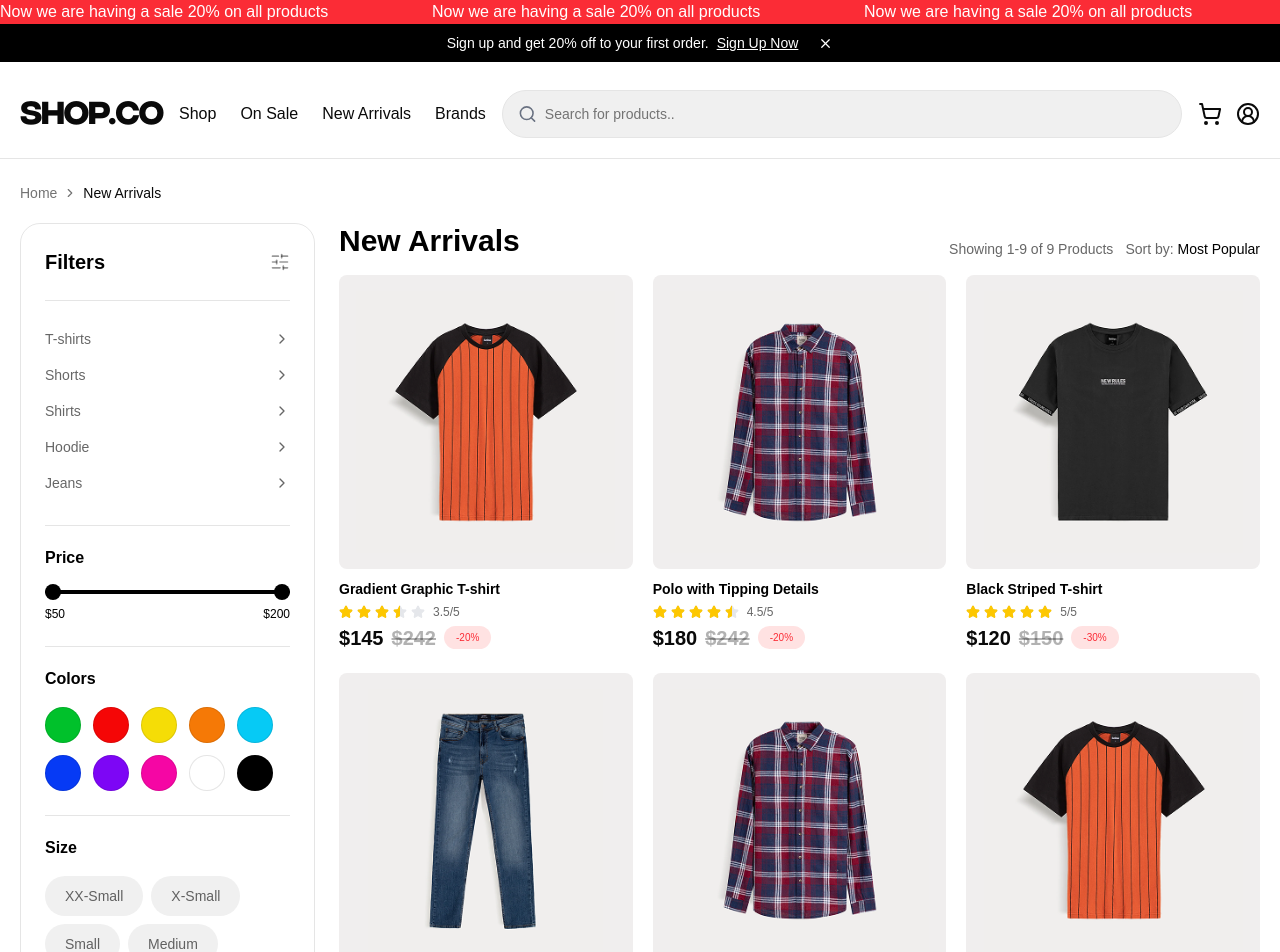
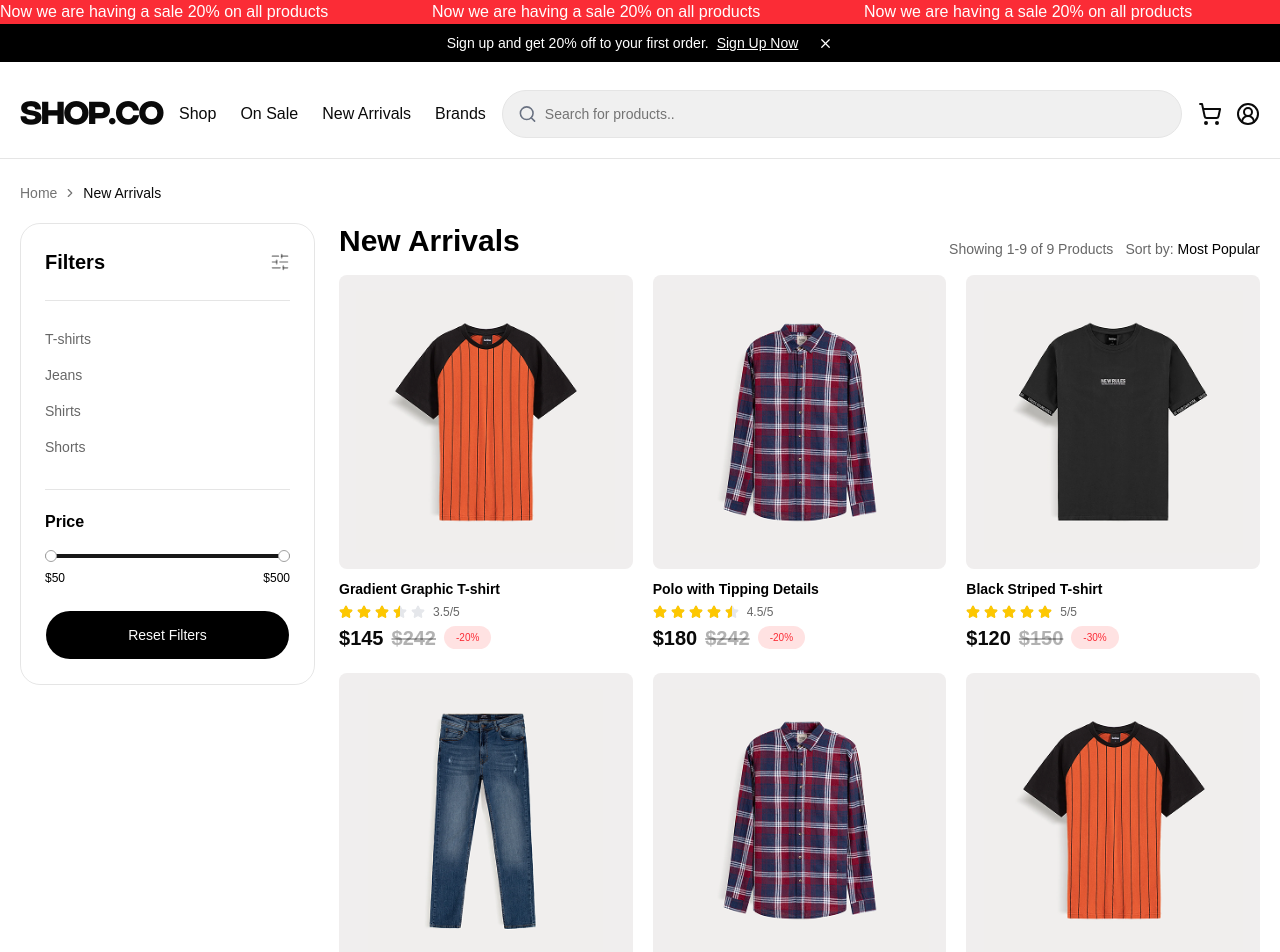
Before and after one commit to MohamedBadrr/hoodzy, a React (Vite) app: page /new in a window 1280 px wide. Shown: the top 952 px of the page. Built offline with nearby package versions, Linux system fonts and the light colour scheme.

Commit message:
feat: add Slider component, update ProductFilters with price range slider, and enhance routing labels.

```diff
--- /dev/null
+++ b/src/components/ui/slider.tsx
@@ -0,0 +1,57 @@
+import * as React from "react"
+import { Slider as SliderPrimitive } from "radix-ui"
+
+import { cn } from "../../lib/utils"
+
+function Slider({
+  className,
+  defaultValue,
+  value,
+  min = 0,
+  max = 100,
+  ...props
+}: React.ComponentProps<typeof SliderPrimitive.Root>) {
+  const _values = React.useMemo(
+    () =>
+      Array.isArray(value)
+        ? value
+        : Array.isArray(defaultValue)
+          ? defaultValue
+          : [min, max],
+    [value, defaultValue, min, max]
+  )
+
+  return (
+    <SliderPrimitive.Root
+      data-slot="slider"
+      defaultValue={defaultValue}
+      value={value}
+      min={min}
+      max={max}
+      className={cn(
+        "relative flex w-full touch-none items-center select-none data-disabled:opacity-50 data-vertical:h-full data-vertical:min-h-40 data-vertical:w-auto data-vertical:flex-col",
+        className
+      )}
+      {...props}
+    >
+      <SliderPrimitive.Track
+        data-slot="slider-track"
+        className="relative grow overflow-hidden rounded-full bg-muted data-horizontal:h-1 data-horizontal:w-full data-vertical:h-full data-vertical:w-1"
+      >
+        <SliderPrimitive.Range
+          data-slot="slider-range"
+          className="absolute bg-primary select-none data-horizontal:h-full data-vertical:w-full"
+        />
+      </SliderPrimitive.Track>
+      {Array.from({ length: _values.length }, (_, index) => (
+        <SliderPrimitive.Thumb
+          data-slot="slider-thumb"
+          key={index}
+          className="relative block size-3 shrink-0 rounded-full border border-ring bg-white ring-ring/50 transition-[color,box-shadow] select-none after:absolute after:-inset-2 hover:ring-3 focus-visible:ring-3 focus-visible:outline-hidden active:ring-3 disabled:pointer-events-none disabled:opacity-50"
+        />
+      ))}
+    </SliderPrimitive.Root>
+  )
+}
+
+export { Slider }
--- a/src/constants/index.ts
+++ b/src/constants/index.ts
@@ -16,3 +16,10 @@
       title: "Brands",
     },
   ];
+export const routeLabels: Record<string, string> = {
+  "/products": "Products",
+  "/shop": "Shop",
+  "/sale": "On Sale",
+  "/new": "New Arrivals",
+  "/brands": "Brands",
+};
--- a/src/features/footer/components/SiteFooter.tsx
+++ b/src/features/footer/components/SiteFooter.tsx
@@ -6,6 +6,7 @@ import paypal from "../../../assets/images/paypal.png";
 import gpay from "../../../assets/images/gpay.png";
 import visa from "../../../assets/images/visa.png";
 import goPay from "../../../assets/images/goPay.png";
+import { useAuthStore } from "../../../store/authStore";
 
 const socialLinks = [
   { label: "Twitter", icon: Twitter },
@@ -23,9 +24,12 @@ const payments = [
 ];
 
 export default function SiteFooter() {
+  const { isAuthenticated } = useAuthStore();
   return (
-    <footer className="mt-32 px-4 pb-8 pt-0 sm:mt-28 sm:px-8 md:mt-24 lg:mt-26 lg:px-25">
-      <NewsletterSignup />
+    <footer
+      className={`mt-32 px-4 pb-8 ${!isAuthenticated ? "border-t" : ""} pt-0 sm:mt-28 sm:px-8 md:mt-24 lg:mt-26 lg:px-25`}
+    >
+      {isAuthenticated && <NewsletterSignup />}
       <div className="mx-auto max-w-310  ">
         <div className="pt-10 lg:hidden">
           <h2 className="font-inter text-3xl font-bold text-black">SHOP.CO</h2>
--- a/src/features/header/Sale.tsx
+++ b/src/features/header/Sale.tsx
@@ -35,7 +35,7 @@ export default function Sale() {
           {repeatedBrands.map((brand, index) => (
             <CarouselItem
               key={index}
-              className="basis-1/2 sm:basis-1/2 md:basis-1/3 lg:basis-1/3"
+              className="basis-1/1 sm:basis-1/1 md:basis-1/2 lg:basis-1/2 xl:basis-1/3"
             >
               <div className="flex  items-center justify-start ">
                 <p className="text-white">{brand}</p>
--- a/src/features/header/UpperHeader.tsx
+++ b/src/features/header/UpperHeader.tsx
@@ -1,5 +1,6 @@
 import { X } from "lucide-react";
 import { useState } from "react";
+import { Link } from "react-router";
 const UpperHeader = () => {
   const [isVisible, setIsVisible] = useState(true);
 
@@ -13,9 +14,11 @@ const UpperHeader = () => {
           <p className="text-white text-sm text-center">
             Sign up and get 20% off to your first order.
           </p>
-          <p className="text-white text-sm underline text-center cursor-pointer hover:scale-105">
-            Sign Up Now
-          </p>
+          <Link to="/register">
+            <p className="text-white text-sm underline text-center cursor-pointer hover:scale-105">
+              Sign Up Now
+            </p>
+          </Link>
         </div>
         <X
           onClick={() => {
--- a/src/features/products/components/ProductFilters.tsx
+++ b/src/features/products/components/ProductFilters.tsx
@@ -1,32 +1,27 @@
-import { ChevronRight, SlidersHorizontal } from "lucide-react";
+import { SlidersHorizontal } from "lucide-react";
 import { Button } from "../../../components/ui/button";
+import { useSearchParams } from "react-router";
+import { useState } from "react";
+import { Slider } from "../../../components/ui/slider";
 
-const categories = ["T-shirts", "Shorts", "Shirts", "Hoodie", "Jeans"];
-const colors = [
-  "#00C12B",
-  "#F50606",
-  "#F5DD06",
-  "#F57906",
-  "#06CAF5",
-  "#063AF5",
-  "#7D06F5",
-  "#F506A4",
-  "#FFFFFF",
-  "#000000",
-];
-const sizes = [
-  "XX-Small",
-  "X-Small",
-  "Small",
-  "Medium",
-  "Large",
-  "X-Large",
-  "XX-Large",
-  "3X-Large",
-  "4X-Large",
-];
+const MIN_PRICE = 50;
+const MAX_PRICE = 500;
 
 export default function ProductFilters() {
+  const Categories = ["T-shirts", "Jeans", "Shirts", "Shorts"];
+  const [searchParams, setSearchParams] = useSearchParams();
+  const [selectedCategory, setSelectedCategory] = useState<string | null>(
+    searchParams.get("category"),
+  );
+  const [priceRange, setPriceRange] = useState<[number, number]>([
+    Number(searchParams.get("minPrice")) || MIN_PRICE,
+    Number(searchParams.get("maxPrice")) || MAX_PRICE,
+  ]);
+
+  const handleResetFilters = () => {
+    setSearchParams({});
+  };
+
   return (
     <div className="space-y-6">
       <div className="flex items-center justify-between">
@@ -35,14 +30,19 @@ export default function ProductFilters() {
       </div>
 
       <div className="border-t border-black/10 pt-5">
-        {categories.map((category) => (
+        {Categories.map((category) => (
           <button
             key={category}
             type="button"
-            className="flex w-full items-center justify-between py-2 text-left text-sm text-black/60 transition-colors hover:text-black"
+            onClick={() => {
+              const params = new URLSearchParams(searchParams);
+              params.set("category", category);
+              setSearchParams(params);
+              setSelectedCategory(category);
+            }}
+            className={`flex cursor-pointer w-full items-center justify-between py-2 text-left text-sm text-black/60 transition-colors hover:text-black ${selectedCategory === category ? "text-black! font-bold" : ""}`}
           >
             {category}
-            <ChevronRight className="size-4" />
           </button>
         ))}
       </div>
@@ -50,48 +50,30 @@ export default function ProductFilters() {
       <div className="border-t border-black/10 pt-5">
         <h3 className="text-base font-bold text-black">Price</h3>
         <div className="mt-5">
-          <div className="relative h-1 rounded-full bg-black">
-            <span className="absolute left-0 top-1/2 size-4 -translate-y-1/2 rounded-full bg-black" />
-            <span className="absolute right-0 top-1/2 size-4 -translate-y-1/2 rounded-full bg-black" />
-          </div>
+          <Slider
+            min={MIN_PRICE}
+            max={MAX_PRICE}
+            step={5}
+            value={priceRange}
+            onValueChange={(value) => {
+              if (value.length === 2) {
+                setPriceRange([value[0], value[1]]);
+                const params = new URLSearchParams(searchParams);
+                params.set("minPrice", String(value[0]));
+                params.set("maxPrice", String(value[1]));
+                setSearchParams(params);
+              }
+            }}
+          />
           <div className="mt-3 flex justify-between text-xs font-medium text-black">
-            <span>$50</span>
-            <span>$200</span>
+            <span>${priceRange[0]}</span>
+            <span>${priceRange[1]}</span>
           </div>
         </div>
       </div>
-
-      <div className="border-t border-black/10 pt-5">
-        <h3 className="text-base font-bold text-black">Colors</h3>
-        <div className="mt-4 flex flex-wrap gap-3">
-          {colors.map((color) => (
-            <button
-              key={color}
-              type="button"
-              className="size-9 rounded-full border border-black/10"
-              style={{ backgroundColor: color }}
-              aria-label={`Filter by ${color}`}
-            />
-          ))}
-        </div>
-      </div>
-
-      <div className="border-t border-black/10 pt-5">
-        <h3 className="text-base font-bold text-black">Size</h3>
-        <div className="mt-4 flex flex-wrap gap-2">
-          {sizes.map((size) => (
-            <button
-              key={size}
-              type="button"
-              className="rounded-full bg-[#F0F0F0] px-5 py-2.5 text-sm text-black/60 transition-colors hover:bg-black hover:text-white"
-            >
-              {size}
-            </button>
-          ))}
-        </div>
-      </div>
-
-      <Button className="h-12 w-full py-0">Apply Filter</Button>
+      <Button className="h-12 w-full py-0" onClick={handleResetFilters}>
+        Reset Filters
+      </Button>
     </div>
   );
 }
--- a/src/layouts/UnAuthenticatedLayout.tsx
+++ b/src/layouts/UnAuthenticatedLayout.tsx
@@ -1,5 +1,6 @@
 import { Navigate, Outlet, ScrollRestoration } from "react-router";
 import Navbar from "../features/header/Navbar";
+import SiteFooter from "../features/footer/components/SiteFooter";
 
 const UnAuthenticatedLayout = () => {
   const token = localStorage.getItem("token");
@@ -9,6 +10,7 @@ const UnAuthenticatedLayout = () => {
       <ScrollRestoration />
       <Navbar />
       <Outlet />
+      <SiteFooter />
     </div>
   );
 };
--- a/src/pages/Login.tsx
+++ b/src/pages/Login.tsx
@@ -19,13 +19,8 @@ const Login = () => {
   );
 
   return (
-    <div className="min-h-screen   ">
-      <main className="mx-auto max-w-310 px-4 py-8 sm:px-8 lg:px-0">
-        {/* <BreadcrumbTrail
-          className="mb-8"
-          items={[{ label: "Home", to: "/" }, { label: "Login" }]}
-        /> */}
-
+    <div className=" ">
+      <main className="mx-auto max-w-310 px-4 py-8 sm:px-8 lg:px-0 ">
         <section className="mx-auto flex max-w-md flex-col gap-7">
           <div className="text-center">
             <h1 className="font-inter text-4xl font-bold text-black">LOGIN</h1>
--- a/src/pages/Products.tsx
+++ b/src/pages/Products.tsx
@@ -6,31 +6,37 @@ import ProductFilters from "../features/products/components/ProductFilters";
 import ProductGrid from "../features/products/components/ProductGrid";
 import ProductPagination from "../features/products/components/ProductPagination";
 import { catalogProducts } from "../constants/products";
-
-const routeLabels: Record<string, string> = {
-  "/products": "Products",
-  "/shop": "Shop",
-  "/sale": "On Sale",
-  "/new": "New Arrivals",
-  "/brands": "Brands",
-};
+import { routeLabels } from "../constants";
 
 const Products = () => {
   const { pathname } = useLocation();
   const pageLabel = routeLabels[pathname] ?? "Products";
   const [searchParams] = useSearchParams();
   const searchTerm = searchParams.get("search")?.trim() ?? "";
+  const category = searchParams.get("category");
+  const minPrice = Number(searchParams.get("minPrice")) || 0;
+  const maxPrice = Number(searchParams.get("maxPrice")) || 500;
   const normalizedSearchTerm = searchTerm.toLowerCase();
   const filteredProducts = useMemo(() => {
-    if (!normalizedSearchTerm) return catalogProducts;
+    const normalizedCategory = category?.toLowerCase();
 
-    return catalogProducts.filter((product) =>
-      [product.name, product.category]
-        .join(" ")
-        .toLowerCase()
-        .includes(normalizedSearchTerm),
-    );
-  }, [normalizedSearchTerm]);
+    return catalogProducts.filter((product) => {
+      const matchesSearch =
+        !normalizedSearchTerm ||
+        [product.name, product.category]
+          .join(" ")
+          .toLowerCase()
+          .includes(normalizedSearchTerm);
+
+      const matchesCategory =
+        !normalizedCategory ||
+        product.category.toLowerCase() === normalizedCategory;
+      const matchesPrice =
+        product.price >= minPrice && product.price <= maxPrice;
+
+      return matchesSearch && matchesCategory && matchesPrice;
+    });
+  }, [normalizedSearchTerm, category, minPrice, maxPrice]);
   const title = searchTerm ? `Search results for "${searchTerm}"` : pageLabel;
 
   return (
--- a/src/pages/Register.tsx
+++ b/src/pages/Register.tsx
@@ -2,7 +2,6 @@ import { Form, Formik } from "formik";
 import { Link, useNavigate } from "react-router";
 import { toast } from "sonner";
 import InputField from "../components/fields/InputField";
-import BreadcrumbTrail from "../components/shared/BreadcrumbTrail";
 import { Button } from "../components/ui/button";
 import { registerSchema } from "../features/auth/schemas";
 import type { RegisterFormValues } from "../features/auth/types";
@@ -22,12 +21,7 @@ const Register = () => {
 
   return (
     <div>
-      <main className="mx-auto max-w-310 px-4 py-8 sm:px-8 lg:px-0">
-        <BreadcrumbTrail
-          className="mb-8"
-          items={[{ label: "Home", to: "/" }, { label: "Register" }]}
-        />
-
+      <main className="mx-auto max-w-310 px-4 py-8 sm:px-8 lg:px-0 ">
         <section className="mx-auto flex max-w-2xl flex-col gap-7">
           <div className="text-center">
             <h1 className="font-inter text-4xl font-bold text-black">
```
Also changed, not shown: src/@types/index.d.ts (line endings or trailing spaces).
